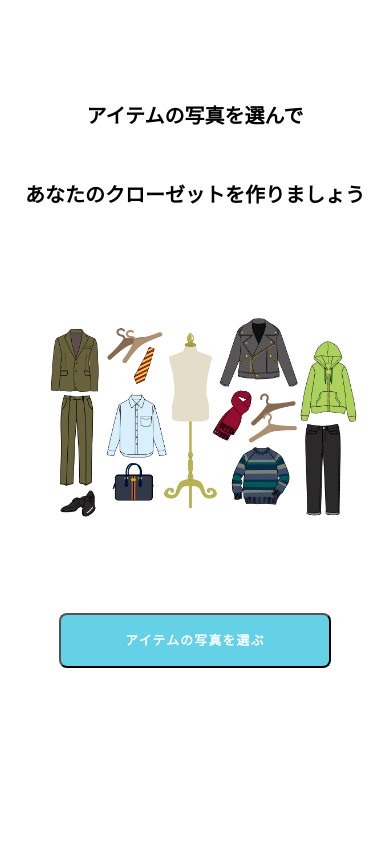
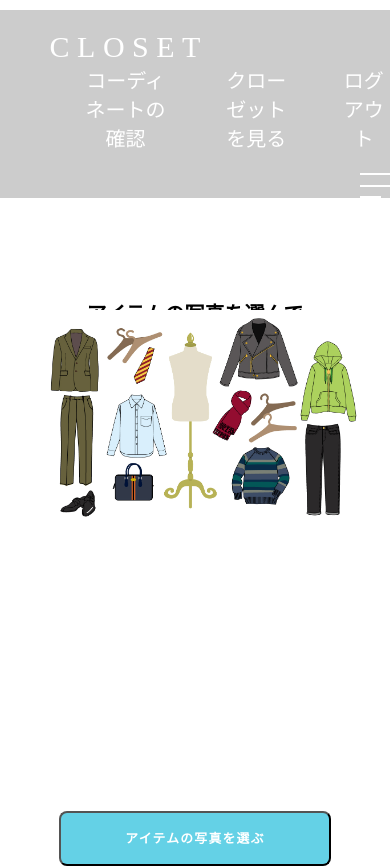
Before and after one commit to my-1132/closet-app, a Nuxt app: page /news1 in a window 390 px wide. Shown: the top 868 px of the page. Built offline with nearby package versions, Linux system fonts and the light colour scheme.

Commit message:
allitemsのレスポンシブ対応済み

```diff
--- a/components/Header.vue
+++ b/components/Header.vue
@@ -1,14 +1,27 @@
 <template>
     <div id="home">
-        <header class="page-header wrapper">
+        <!-- PC用ヘッダー -->
+        <header>
             <div class="closet">C&nbsp;L&nbsp;O&nbsp;S&nbsp;E&nbsp;T</div>
-            <nav>
-                <ul class="main-nav">
+            <nav class="pc-nav">
+                <ul>
                     <li><nuxt-link to="/coordinate"><button class="btn">コーディネートの確認</button></nuxt-link></li>
                     <li><nuxt-link to="/display"><button class="btn">クローゼットを見る</button></nuxt-link></li>
                     <li><nuxt-link to="/"><button class="btn" @click="gLogout">ログアウト</button></nuxt-link></li>
                 </ul>
             </nav>
+            <!-- スマホ用ヘッダー -->
+        <nav class="sp-nav">
+            <ul>
+                <li><nuxt-link to="/coordinate">コーディネートの確認</nuxt-link></li>
+                <li><nuxt-link to="/display">クローゼットを見る</nuxt-link></li>
+                <li><nuxt-link to="/"><button class="btn" @click="gLogout">ログアウト</button></nuxt-link></li>
+                <li class="close"><span>閉じる</span></li>
+            </ul>
+        </nav>
+        <div id="hamburger">
+            <span></span>
+        </div>
         </header>
     </div>
 </template>
@@ -35,42 +48,144 @@ export default {
     background: transparent;
     font-family: "Hiragino Maru Gothic Pro";
     cursor: pointer;
-    font-size: 18px;
-    color: #ffffff;
+    font-size: 20px;
+    color: #fff;
 
     &:hover{
-        color: black;
+        color: #111;
     }
 }
-#home {
+header {
     background-color: #cccccc;
     width: 100%;
-    height: 70px;
     margin-bottom: 10px;
-    margin-top: 0;
 }
 .closet {
     width: 210px;
     margin-top: 10px;
     margin-left: 20px;
+    padding-top: 20px;
     font-size: 30px;
     font-family: "Hiragino Maru Gothic Pro";
     color: #ffffff;
 }
-.main-nav {
+.pc-nav ul {
     display: flex;
     font-size: 1.25rem;
-    margin-top: 34px;
+    padding-top: 0;
+    margin-top: 0;
     list-style: none;
+    justify-content: right;
+    // justify-content: space-between;
+    // height: 100vh;
 
     li {
         margin-left: 36px;
+        color: black;
     }
 
 }
-.page-header {
-    display: flex;
-    justify-content: space-between;
+.sp-nav {
+    display: none;
+}
+
+
+@media screen and (max-width: 450px){
+    .main-nav {
+        display: none;
+    }
+    #hamburger{
+        position: relative;
+        display: block;
+        width: 30px;
+        height: 25px;
+        margin: 0 0 0 auto;
+
+        &::before{
+            content: '';
+            display: block;
+            position: absolute;
+            top: 0;
+            left: 0;
+            width: 100%;
+            height: 2px;
+            background-color: #fff;
+        }
+
+        &::after {
+            content: '';
+            display: block;
+            position: absolute;
+            bottom: 0;
+            left: 0;
+            width: 70%;
+            height: 2px;
+            background-color: #fff;
+            }
+
+        & > span {
+            position: absolute;
+            top: 50%;
+            left: 0;
+            display: block;
+            width: 100%;
+            height: 2px;
+            background-color: #fff;
+            transform: translateY(-50%);
+        }
+    }
+    /*スマホメニュー*/
+    .smart-header ul {
+        padding: 0;
+        display: flex;
+        flex-direction: column;
+        justify-content: center;
+        align-items: center;
+        height: 100%;
+    }
+    .smart-header li {
+        margin: 0;
+        padding: 0;
+    }
+    .smart-header li span {
+        font-size: 15px;
+        color: #fff;
+    }
+    .smart-header li a, .smart-header li span {
+        display: block;
+        padding: 20px 0;
+    }
+    /*-閉じるアイコンー*/
+    .smart-header .close {
+        position: relative;
+        padding-left: 20px;
+    }
+    .smart-header .close::before {
+        content: '';
+        position: absolute;
+        top: 50%;
+        left: 0;
+        display: block;
+        width: 16px;
+        height: 1px;
+        background: #fff;
+        transform: rotate( 45deg );
+    }
+    .smart-header .close::after {
+        content: '';
+        position: absolute;
+        top: 50%;
+        left: 0;
+        display: block;
+        width: 16px;
+        height: 1px;
+        background: #fff;
+        transform: rotate( -45deg );
+    }
+    .toggle {
+        transform: translateY( 0 );
+        opacity: 1;
+    }
 }
 
 </style>
--- a/pages/allItems.vue
+++ b/pages/allItems.vue
@@ -10,7 +10,7 @@
         <span class="container">
             <div v-for="(clothListItem,index) in clothList.chosens" :key="clothListItem.id" class="container2">
                 <span>{{clothListItem.title }}</span>
-                <span><button @click="deleteConfirm(index)">削除</button></span>
+                <span><button class="dbtn" @click="deleteConfirm(index)">削除</button></span>
                 <div><img class="imgs" :src="require(`~/assets/${clothListItem.url}`)" /></div>
             </div>
         </span>
@@ -33,7 +33,7 @@ export default{
     },
     methods:{
         deleteConfirm(index){
-            if(confirm('削除してもいいですか？')){
+            if(confirm('クローゼットから削除してもいいですか？')){
                 this.deleteClosetItem(index)
             }
         },
@@ -52,15 +52,25 @@ export default{
 .container{
     display: flex;
     flex-wrap: wrap;
-}
-.container2{
-    margin-left: 0 auto;
-    margin-right: auto;
-    width: 8em
+    margin-top: 40px;
+    margin-left: 70px;
 }
 .imgs{
     width: 300px;
     height: 300px;
     padding: 5%;
 }
+.dbtn{
+    border: 1px #4d4d4d solid;
+    border-radius: 20px;
+    background-color: #fff;
+    cursor: pointer;
+    width: 50px;
+    height: 35px;
+
+    &:hover{
+        background-color: #4d4d4d;
+        color: #fff;
+    }
+}
 </style>
--- a/pages/coordinate.vue
+++ b/pages/coordinate.vue
@@ -29,13 +29,10 @@
         <div class="title2">今日のおすすめコーディネート</div>
         <carousel
             :per-page="1"
-            :navigation-enabled="true"
-            navigation-prev-label="〈"
-            navigation-next-label="〉"
             :speed="1000"
             class="coordinate">
             <slide>
-                <div class="pic">
+                <div class="ootd1">
                     <div class="outer">
                         {{tops.title}}
                         <img class="tops" :src="require(`~/assets/${tops.url}`)" />
@@ -49,7 +46,7 @@
                 </div>
             </slide>
             <slide>
-                <div class="pic2">
+                <div class="ootd2">
                     {{tops2.title}}
                     <img class="tops" :src="require(`~/assets/${tops2.url}`)" />
                     {{bottoms2.title}}
@@ -59,7 +56,7 @@
                 </div>
             </slide>
             <slide>
-                <div class="pic3">
+                <div class="ootd3">
                     {{tops3.title}}
                     <img class="tops" :src="require(`~/assets/${tops3.url}`)" />
                     {{bottoms3.title}}
@@ -299,7 +296,9 @@ export default {
         display: flex;
         flex-direction: column;
         padding-top: 10px;
-        margin-top: 20px;
+        margin: 40px 100px;
+        border-radius: 30px;
+        border: 1px solid grey;
     }
     @mixin images {
         width: 300px;
@@ -310,22 +309,18 @@ export default {
         width: 50px;
         height: 50px;
     }
-    .pic{
+    .ootd1{
         @include styles();
         align-items: center;
-        border: 3px solid grey;
-        border-radius: 15px;
     }
-    .pic2 {
+    .ootd2 {
         @include styles();
         align-items: center;
-        border: 1px solid;
 
     }
-    .pic3 {
+    .ootd3 {
         @include styles();
         align-items: center;
-        border: 1px solid;
     }
     .coordinate{
         display: flex;
@@ -467,7 +462,7 @@ export default {
             width: 30px;
             height: 30px;
         }
-        .pic{
+        .ootd1{
             @include styles();
             padding-left: 20px;
         }
@@ -475,11 +470,11 @@ export default {
             display: flex;
             font-size: 1px;
         }
-        .pic2 {
+        .ootd2 {
             @include styles();
             padding-left: 10px
         }
-        .pic3 {
+        .ootd3 {
             @include styles();
         }
 
--- a/pages/news1.vue
+++ b/pages/news1.vue
@@ -1,17 +1,23 @@
 <template>
   <div class="news1">
+    <Header />
     <div class="home">アイテムの写真を選んで</div>
-    <div class="home1">あなたのクローゼットを作りましょう</div>
-    <div class="pic1"><img src="~/assets/closet1.png" class="pic"></div>
-    <div class="btn"><nuxt-link to="/choise"><button class="button">アイテムの写真を選ぶ</button></nuxt-link>
-    <nuxt-link to="/coordinate"><button class="button">コーディネートを確認する</button></nuxt-link></div>
+      <div class="home1">あなたのクローゼットを作りましょう</div>
+        <div class="pic1"><img src="~/assets/closet1.png" class="pic"></div>
+          <div class="btn"><nuxt-link to="/choise"><button class="button">アイテムの写真を選ぶ</button></nuxt-link>
+    <!-- <nuxt-link to="/coordinate"><button class="button">コーディネートを確認する</button></nuxt-link> -->
+    </div>
   </div>
 </template>
 
 <script>
+  import Header from '../components/Header.vue'
 
 
 export default {
+  components:{
+    Header
+  }
 }
 </script>
 
```
Also changed, not shown: assets/delete.png (added).
